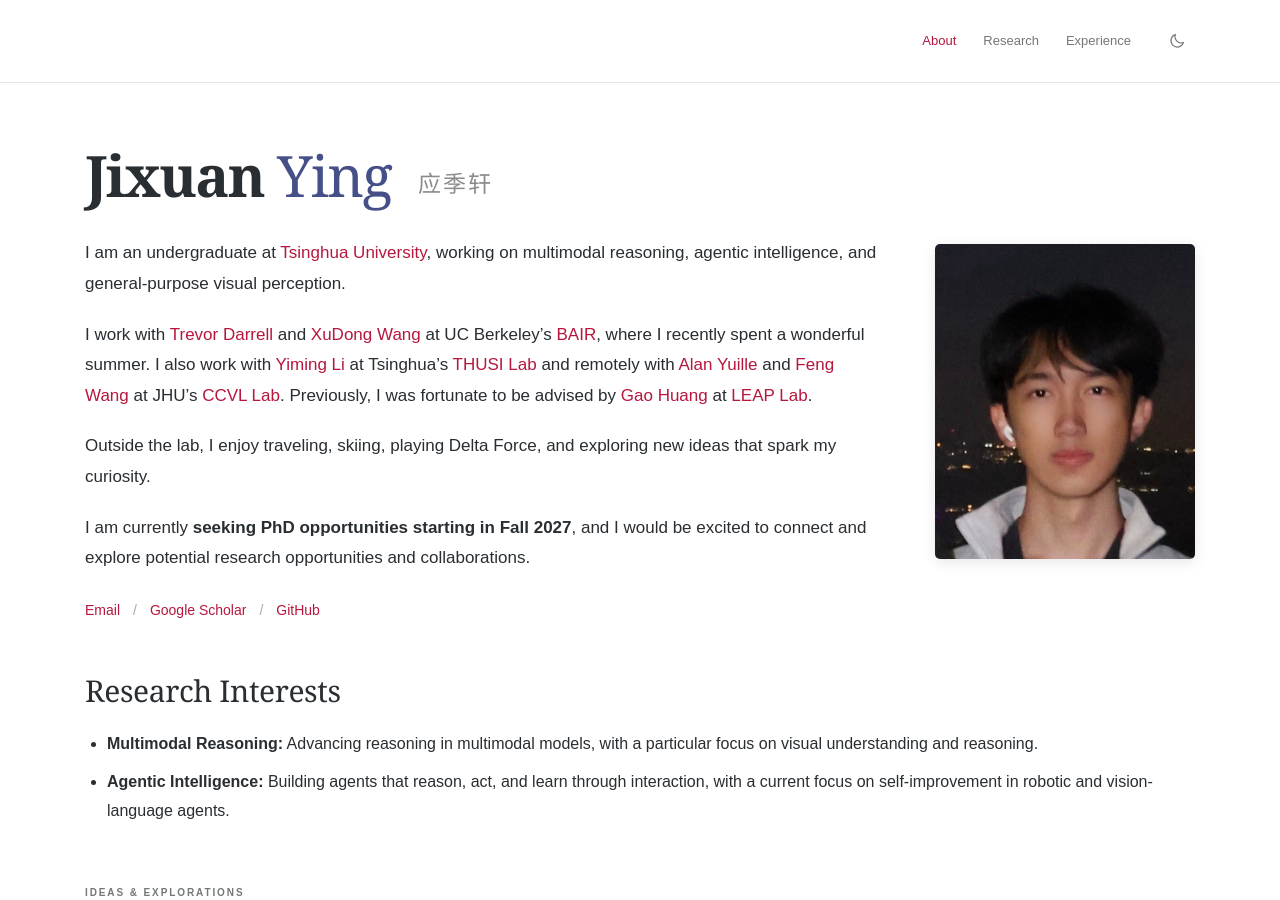
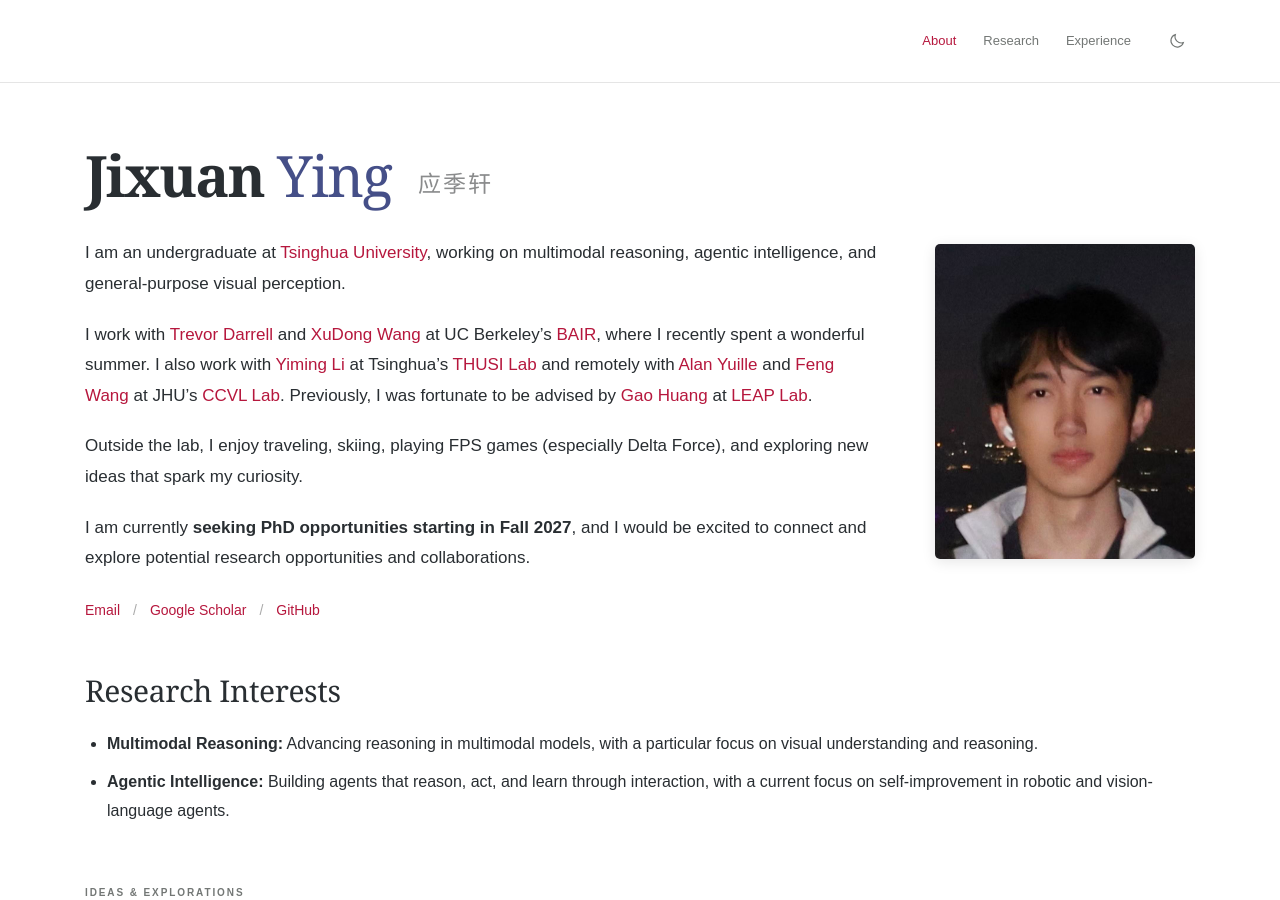
Before and after one commit to Hpesojyjx/Hpesojyjx.github.io, a Jekyll site: the page built from _pages/about.html, in a window 1280 px wide and 900 px high. Built offline with Jekyll 4.4.1, drawn with Linux system fonts in a browser that asks for light colours.

Commit message:
Clarify FPS gaming interests in biography

```diff
--- a/_pages/about.html
+++ b/_pages/about.html
@@ -16,7 +16,7 @@ redirect_from:
 <div class="intro-layout"><div class="bio">
 <p>I am an undergraduate at <a href="https://www.tsinghua.edu.cn/en/">Tsinghua University</a>, working on multimodal reasoning, agentic intelligence, and general-purpose visual perception.</p>
 <p>I work with <a href="https://people.eecs.berkeley.edu/~trevor/">Trevor Darrell</a> and <a href="https://people.eecs.berkeley.edu/~xdwang/">XuDong Wang</a> at UC Berkeley’s <a href="https://bair.berkeley.edu/">BAIR</a>, where I recently spent a wonderful summer. I also work with <a href="https://yimingli-page.github.io/">Yiming Li</a> at Tsinghua’s <a href="https://github.com/THUSI-Lab">THUSI Lab</a> and remotely with <a href="https://www.cs.jhu.edu/~ayuille1/">Alan Yuille</a> and <a href="https://wangf3014.github.io/home/">Feng Wang</a> at JHU’s <a href="https://ccvl.jhu.edu/">CCVL Lab</a>. Previously, I was fortunate to be advised by <a href="https://www.gaohuang.net/">Gao Huang</a> at <a href="https://www.leaplab.ai/">LEAP Lab</a>.</p>
-<p>Outside the lab, I enjoy traveling, skiing, playing Delta Force, and exploring new ideas that spark my curiosity.</p>
+<p>Outside the lab, I enjoy traveling, skiing, playing FPS games (especially Delta Force), and exploring new ideas that spark my curiosity.</p>
 <p class="phd-note">I am currently <strong>seeking PhD opportunities starting in Fall 2027</strong>, and I would be excited to connect and explore potential research opportunities and collaborations.</p>
 <div class="intro-links"><a href="mailto:yingjx23@mails.tsinghua.edu.cn">Email</a><span>/</span><a href="https://scholar.google.com/citations?user=wxPubfMAAAAJ&amp;hl=en" target="_blank" rel="noopener noreferrer">Google Scholar</a><span>/</span><a href="https://github.com/Hpesojyjx" target="_blank" rel="noopener noreferrer">GitHub</a></div>
 </div><aside class="intro-photo"><img src="assets/profile.jpg" alt="Portrait of Jixuan Ying" width="882" height="1224"></aside></div></section>
```
